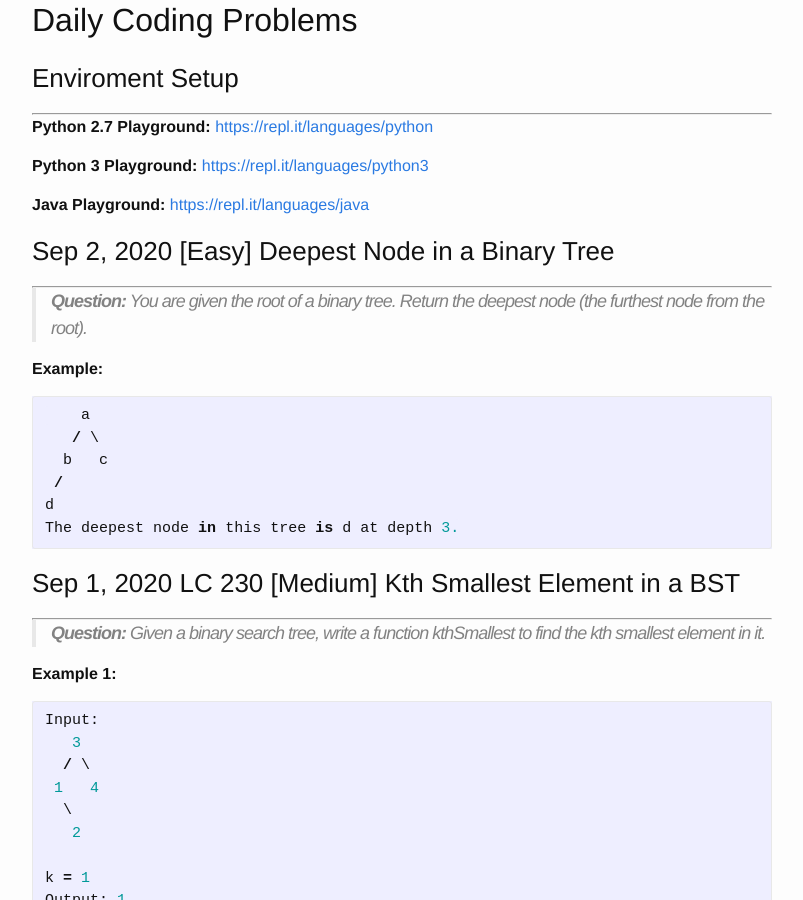
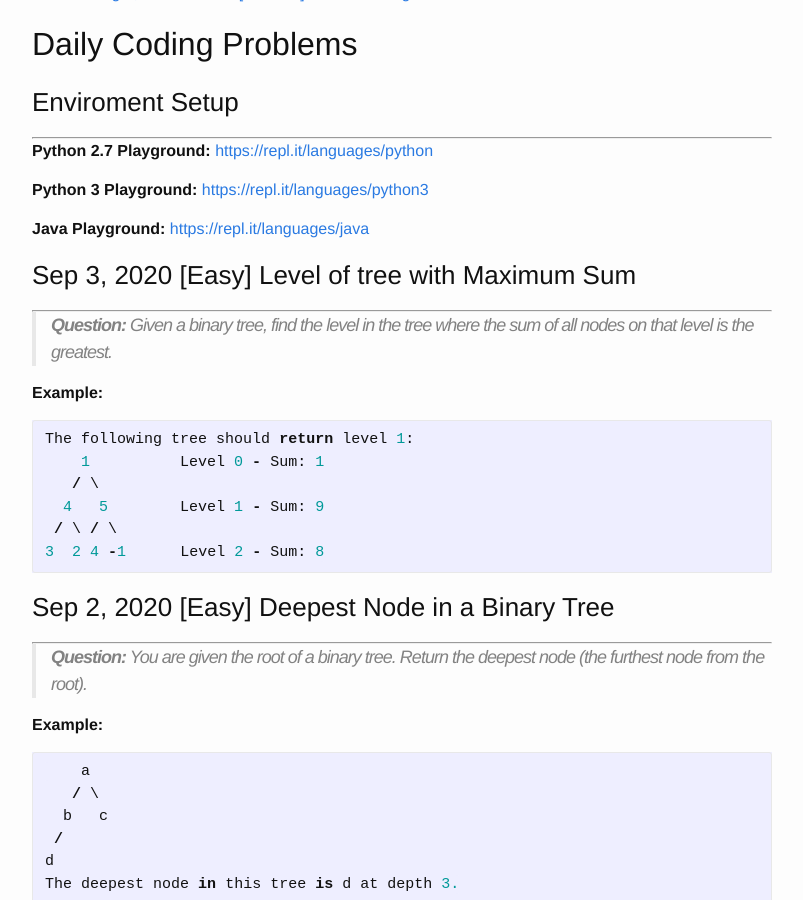
Before and after one commit to trsong/trsong.github.io, a Jekyll site: the page built from _posts/2020-08-01-DailyQuestionsAug.md, in a window 1280 px wide and 900 px high, scrolled down 1059 px. Shown: the whole window, without its empty margins (238-1041 px from the left). Built offline with Jekyll 4.4.1, drawn with Linux system fonts in a browser that asks for light colours; some of the changed text lies outside the part shown.

Commit message:
Add Sep 3 question

````diff
--- a/_posts/2020-08-01-DailyQuestionsAug.md
+++ b/_posts/2020-08-01-DailyQuestionsAug.md
@@ -18,6 +18,20 @@ categories: Python/Java
 
 **Java Playground:** [https://repl.it/languages/java](https://repl.it/languages/java)
 
+
+### Sep 3, 2020 \[Easy\] Level of tree with Maximum Sum
+---
+> **Question:** Given a binary tree, find the level in the tree where the sum of all nodes on that level is the greatest.
+
+**Example:**
+```py
+The following tree should return level 1:
+    1          Level 0 - Sum: 1
+   / \
+  4   5        Level 1 - Sum: 9
+ / \ / \
+3  2 4 -1      Level 2 - Sum: 8
+```
 
 ### Sep 2, 2020 \[Easy\] Deepest Node in a Binary Tree
 ---
````
